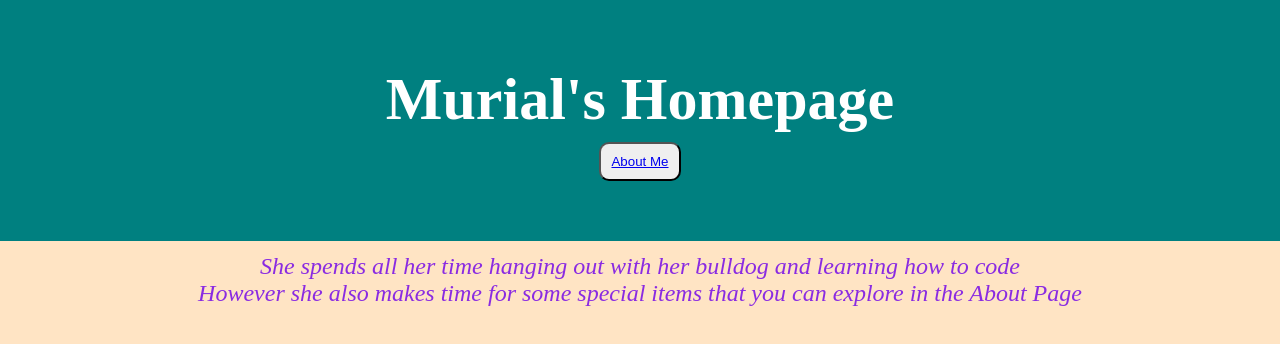
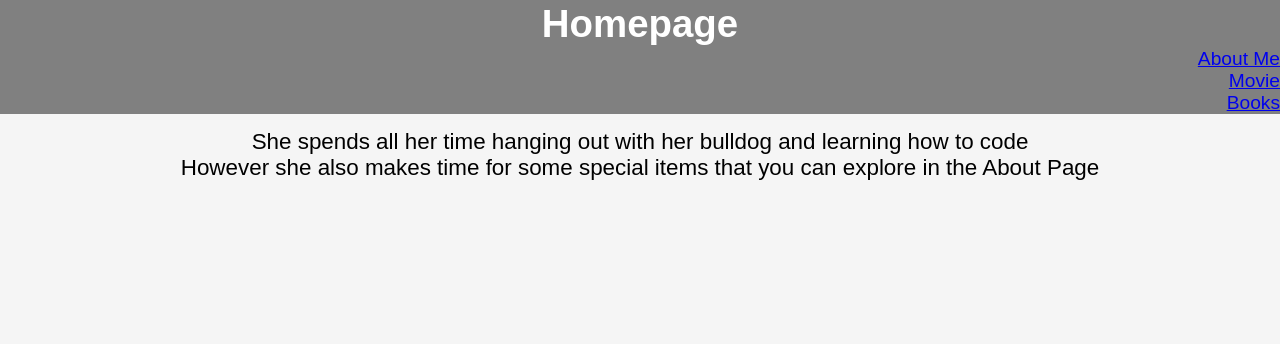
Before and after one commit to twentymurial33/murials-website, a plain HTML site: page index.html in a window 1280 px wide. Drawn offline with Linux system fonts and the light colour scheme.

Commit message:
new changes

```diff
--- a/index.html
+++ b/index.html
@@ -9,10 +9,18 @@
     </head>
     <body>
         <div class="header">
-            <h1>Murial's Homepage</h1>
-            <button>
-                <a href="./pages/about.html">About Me</a>
-            </button>
+            <h1>Homepage</h1>
+            <ul id="navbar">
+                <li>
+                    <a href="./pages/about.html">About Me</a>
+                </li>
+                <li>
+                    <a href="./pages/movie.html">Movie</a>
+                </li>
+                <li>
+                    <a href="./pages/favorite-books.html">Books</a>
+                </li>
+            </ul>
         </div>
         <p>She spends all her time hanging out with her bulldog and learning how to code <br>
             However she also makes time for some special items that you can explore in the About
--- a/style.css
+++ b/style.css
@@ -4,21 +4,28 @@
 }
 
 body{
-    background-color: bisque;
+
+        background: #F5F5F5;
 }
 
 h1{
     text-align: center;
-    padding:5px;
+    font-family: 'comfortaa', sans-serif;
+    padding:2px;
+    color:white;
 }
 
 p{
-    font-style: italic;
-    font-size: 24px;
-    margin: 10px;
-    padding: 2px;
-    color: blueviolet;
+
+    color: black;
     text-align: center;
+    font-family: 'comfortaa', sans-serif;
+    font-size: 1.4em;
+    margin-block-start: 0.67em;
+    margin-block-end: 0.67em;
+    margin-inline-start: 0px;
+    margin-inline-end: 0px;
+
 }
 
 button{
@@ -29,9 +36,13 @@ button{
 }
 
 .header {
-    padding: 60px;
-    text-align: center;
-    background: teal;
-    color: white;
-    font-size: 30px;
+
+   background-color: grey;
+    display:block;
+    text-align: right;
+    width: 100%;
+    margin:0;
+    padding:0;
+    font-family: "comfortaa",sans-serif;
+    font-size: 1.2em;
 }
```
